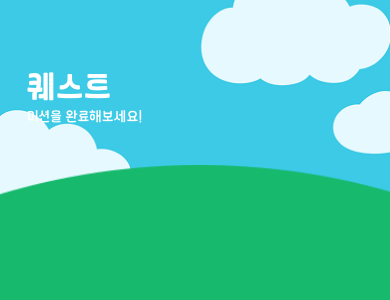
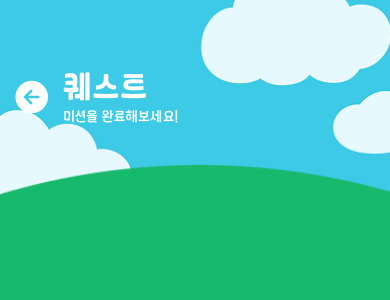
Before and after one commit to kookmin-sw/capstone-2025-13, a React Native app in the folder Frontend/src/: screen /Quest in a window 390 px wide. Shown: the top 300 px of the page. Built offline with nearby package versions, Linux system fonts and the light colour scheme; a web font is replaced by a local one.

Commit message:
[Feat] 뒤로가기 버튼 헤더에 추가 #44

```diff
--- a/Frontend/src/components/Header_sky.tsx
+++ b/Frontend/src/components/Header_sky.tsx
@@ -1,14 +1,18 @@
 import React from "react";
-import { View, Text, ImageBackground } from "react-native";
+import { View, Text, ImageBackground, TouchableOpacity } from "react-native";
+import { Ionicons } from "@expo/vector-icons";
 import headerSkyStyles from "../styles/headerSkyStyles";
 
 interface HeaderSkyProps {
   title: string;
   subtitle: string;
+  onBackPress?: () => void;
 }
+
 export default function Header_sky({
   title,
   subtitle,
+  onBackPress,
 }: HeaderSkyProps) {
   return (
     <ImageBackground
@@ -16,9 +20,19 @@ export default function Header_sky({
       style={headerSkyStyles.background}
     >
       <View style={headerSkyStyles.container}>
-                <View>
+        <View style={headerSkyStyles.row}>
+            <TouchableOpacity
+              onPress={onBackPress}
+              style={headerSkyStyles.backButtonWrapper}
+            >
+                <Ionicons name="arrow-back-circle" size={40} color="#fff" />
+              {/* 🎯 흰색 화살표 (배경 없음) */}
+            </TouchableOpacity>
+
+          <View style={headerSkyStyles.textWrapper}>
             <Text style={headerSkyStyles.title}>{title}</Text>
             <Text style={headerSkyStyles.subtitle}>{subtitle}</Text>
+          </View>
         </View>
       </View>
     </ImageBackground>
--- a/Frontend/src/styles/headerSkyStyles.ts
+++ b/Frontend/src/styles/headerSkyStyles.ts
@@ -13,17 +13,26 @@ const headerSkyStyles = StyleSheet.create({
   container: {
     alignItems: "flex-start",
     justifyContent: "center",
-        overflow: "hidden", // 추가
+    overflow: "hidden",
+  },
+  row: {
+    flexDirection: "row",
+    alignItems: "center",
+    paddingLeft: width * 0.03,
+  },
+  backButtonWrapper: {
+    marginRight: width * 0.03,
+  },
+  textWrapper: {
+    flexDirection: "column",
   },
   title: {
     fontSize: width * 0.08,
-        paddingLeft: width * 0.07,
     fontFamily: fonts.laundryBold,
     color: "#fff",
   },
   subtitle: {
     fontSize: width * 0.035,
-        paddingLeft: width * 0.07,
     fontFamily: fonts.laundry,
     color: "#fff",
     marginTop: width * 0.01,
```
Lines whose indentation alone changed are shown as unchanged.
